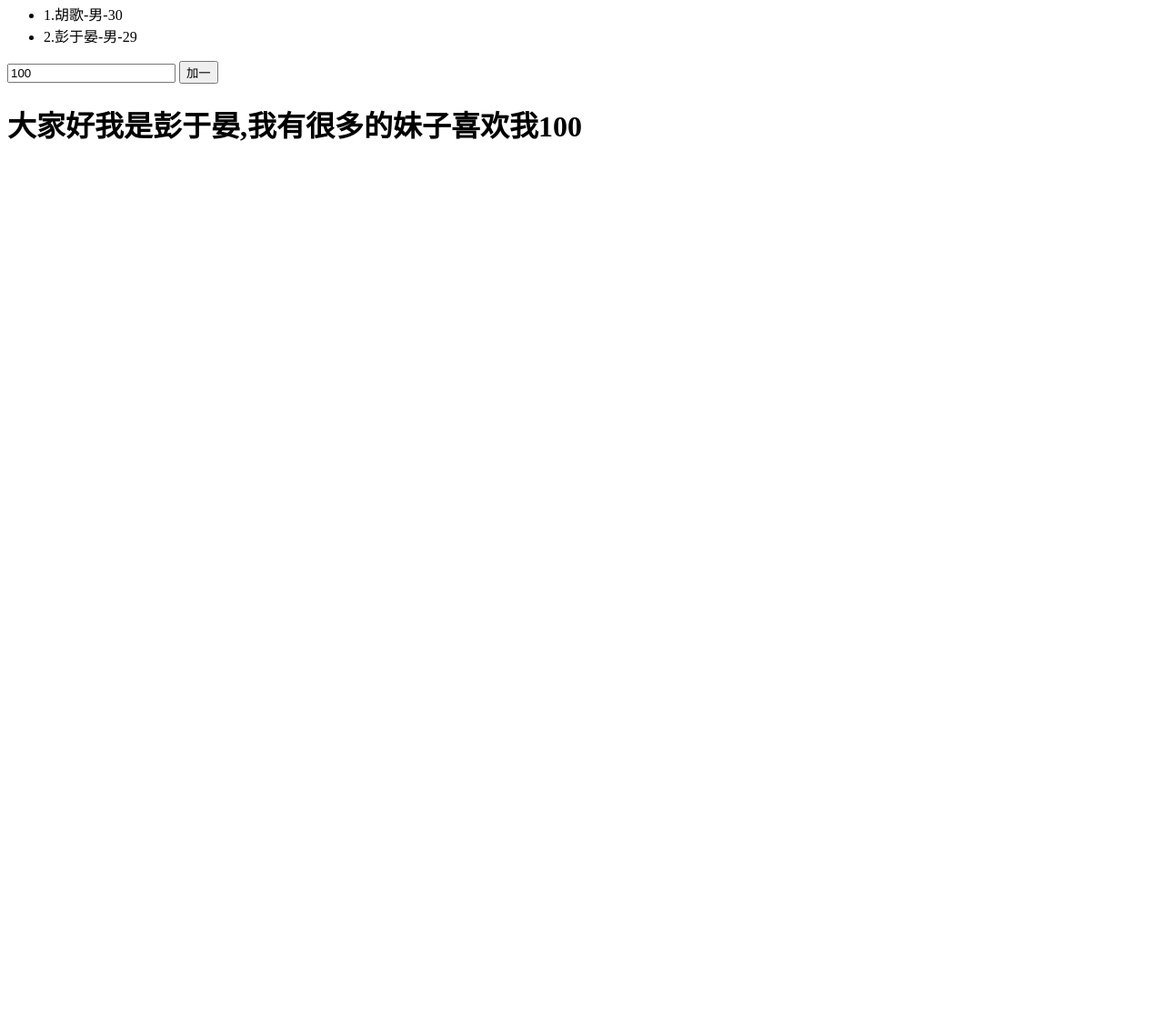
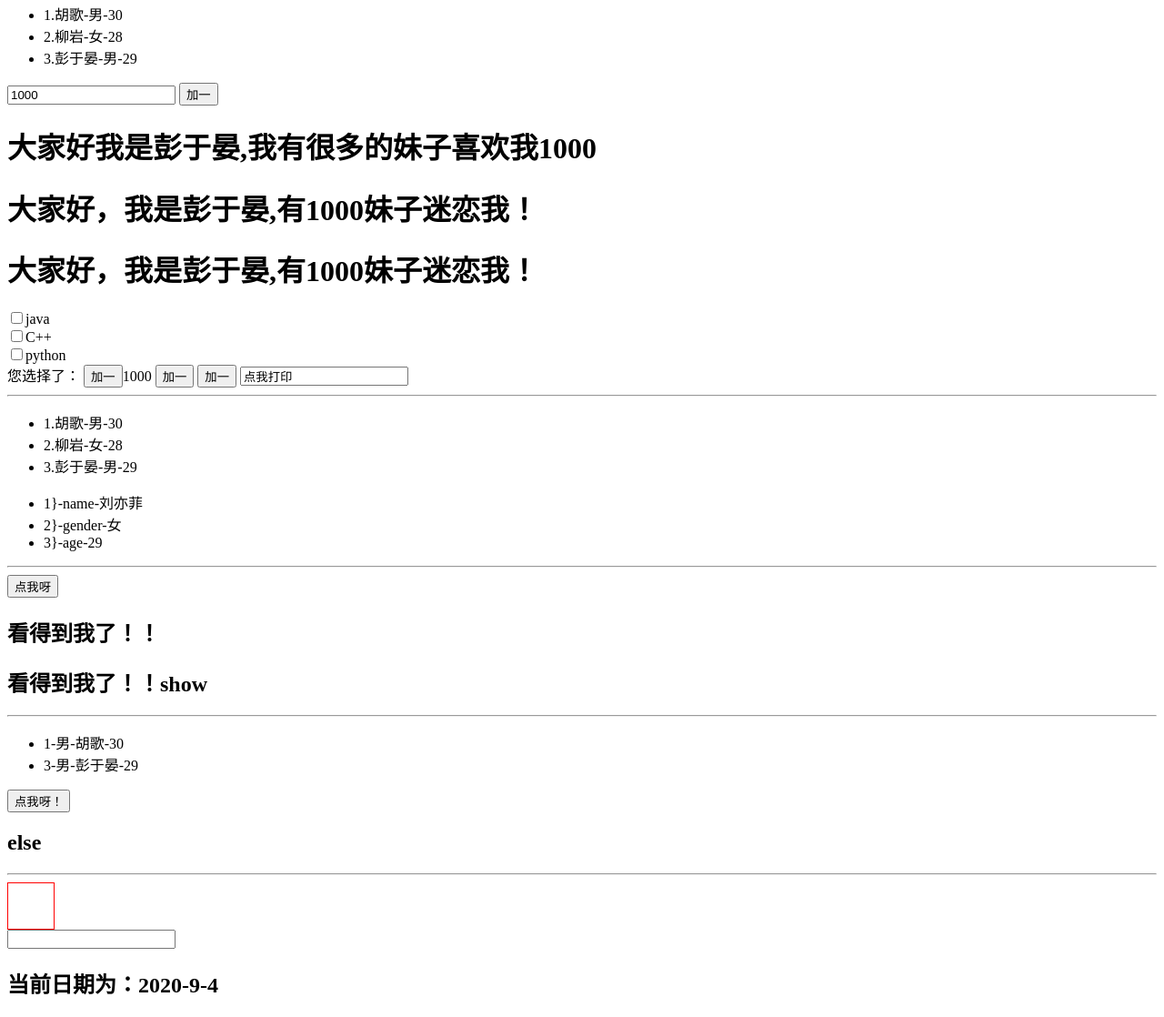
Before and after one commit to kuangjunxian11/vue-demo, a website: page vue-demo/hello.html in a window 1280 px wide. Shown: the part 13-1131 px from the top of the page at 91% size. Before the commit the page ends 800 px from the top, so only its background shows below. Drawn offline with nearby package versions, Linux system fonts and the light colour scheme.

Commit message:
添加了v-text,v-html,v-model,v-on,v-if,v-show,v-for,v-bind等这些标签的用法实例

```diff
--- a/vue-demo/hello.html
+++ b/vue-demo/hello.html
@@ -1,5 +1,5 @@
 <!DOCTYPE html>
-<html lang="en" xmlns:v-on="http://www.w3.org/1999/xhtml">
+<html lang="en" xmlns:v-on="http://www.w3.org/1999/xhtml" xmlns:v-bind="http://www.w3.org/1999/xhtml">
 <head>
 <meta charset="UTF-8">
 <title>Title</title>
@@ -9,10 +9,76 @@
     <ul>
         <li v-for="(user,index) in users">{{index+1}}.{{user.name}}-{{user.gender}}-{{user.age}}</li>
     </ul>
+
     <!--双向绑定-->
     <input type="text" v-model="num">
     <input type="button" value="加一" v-on:click="inc">
     <h1>大家好我是{{name}},我有很多的妹子喜欢我{{num}}</h1>
+
+    <!--声明式渲染，单向渲染，这个会先显示出胡歌，然后再渲染出彭于晏,
+    如果在data中的name是一行这样的代码<span style='color: red;'>彭于晏</span>，
+    前者会渲染出红色，后者会直接显示代码-->
+    <h1>大家好，我是<span v-html="name">胡歌</span>,有{{num}}妹子迷恋我！</h1>
+    <h1>大家好，我是<span v-text="name">张国荣</span>,有{{num}}妹子迷恋我！</h1>
+
+    <!--双向绑定,value属性是用来向后台提交代码的-->
+    <input type="checkbox" v-model="language" value="彭于晏">java<br>
+    <input type="checkbox" v-model="language" value="C++">C++<br>
+    <input type="checkbox" v-model="language" value="python">python<br>
+    <span>您选择了：{{language.join(",")}}</span>
+
+    <!--绑定事件元素-->
+    <input type="button" @click="inc"value="加一">{{num}}
+
+    <!--事件修饰符-->
+    <!--右击事件，并阻止默认事件发生-->
+    <button @contextmenu.prevent=num++>加一</button>
+    <!--右击事件，不阻止默认事件发生-->
+    <button @contextmenu=num++>加一</button>
+
+    <!--组合按键-->
+    <input type="text" value="点我打印" @keyup.enter="print">
+
+    <hr>
+
+    <!--遍历数据,将数组中的对象遍历出来之后放到一个对象中,注意这个index索引是不能放到user的前面不然读取不到数据-->
+    <ul>
+        <!--这是个错误写法，会读取这样一段：NaN.{ "name": "胡歌", "gender": "男", "age": 30 }-0--->
+        <li v-for="(user,index) in users" :index="index">{{index+1}}.{{user.name}}-{{user.gender}}-{{user.age}}</li>
+    </ul>
+    <ul>
+        <!--这个地方注意下，key和value渲染出来放的地方不一样-->
+        <li v-for="(key,val,index) in user" :index="index">{{index+1}}}-{{val}}-{{key}}</li>
+    </ul>
+
+    <hr>
+
+    <!--v-if,v-show的使用-->
+    <button @click="show=!show">点我呀</button>
+    <h2 v-if="show">看得到我了！！</h2>
+    <h2 v-show="show">看得到我了！！show</h2>
+    <!--配合v-for使用-->
+    <hr>
+    <ul>
+        <li v-for="(user,index) in users" v-if="user.gender=='男'">{{index+1}}-{{user.gender}}-{{user.name}}-{{user.age}}</li>
+    </ul>
+    <!--else if,else的使用-->
+    <button @click="random=Math.random()">点我呀！</button>
+    <h2 v-if="random>0.75">if</h2>
+    <h2 v-else-if="random>0.45">else-if</h2>
+    <h2 v-else>else</h2>
+
+    <hr>
+
+    <!--v-bind的使用-->
+    <!--可以是数据模型，可以是具有返回值的js代码块或者函数-->
+    <div v-bind:title="title" style="border:1px solid red;width: 50px;height: 50px;"></div>
+
+    <!--watch的使用-->
+    <input type="text" v-model="message">
+
+    <!--计算属性-->
+    <h2>当前日期为：{{birth}}</h2>
 </div>
 </body>
 <script src="node_modules/vue/dist/vue.js"></script>
@@ -21,15 +87,43 @@
         el:"#app",
         data:{
             name:"彭于晏",
-            num:100,
+            num:10,
             users:[
                 {name:'胡歌',gender:"男",age:30},
+                {name:'柳岩',gender:"女",age:28},
                 {name:'彭于晏',gender:"男",age:29}
-            ]
+            ],
+            user:{name:'刘亦菲',gender:'女',age:29},
+            language:[],
+            show:true,
+            random:0,
+            message:'',
+            title:"",
+                birthday:1602788946642
         },
         methods:{
             inc(){
                 this.num++;
+                console.log(this);
+                console.log(Date.now());//返回当前毫秒值
+            },
+            print(){
+                console.log("您点击了，确认！！！");
+            }
+        },
+        created() {
+            //这个num会覆盖data中的data的值
+            this.num=1000;
+        },
+        watch:{
+            message(newVal,oldVal){
+                console.log(newVal,oldVal);
+            }
+        },
+        computed:{
+            birth(){//计算属性必须有返回值
+                const d = new Date(this.birthday);
+                return d.getFullYear() + "-" + d.getMonth() + "-" + d.getDay();
             }
         }
     })
```
